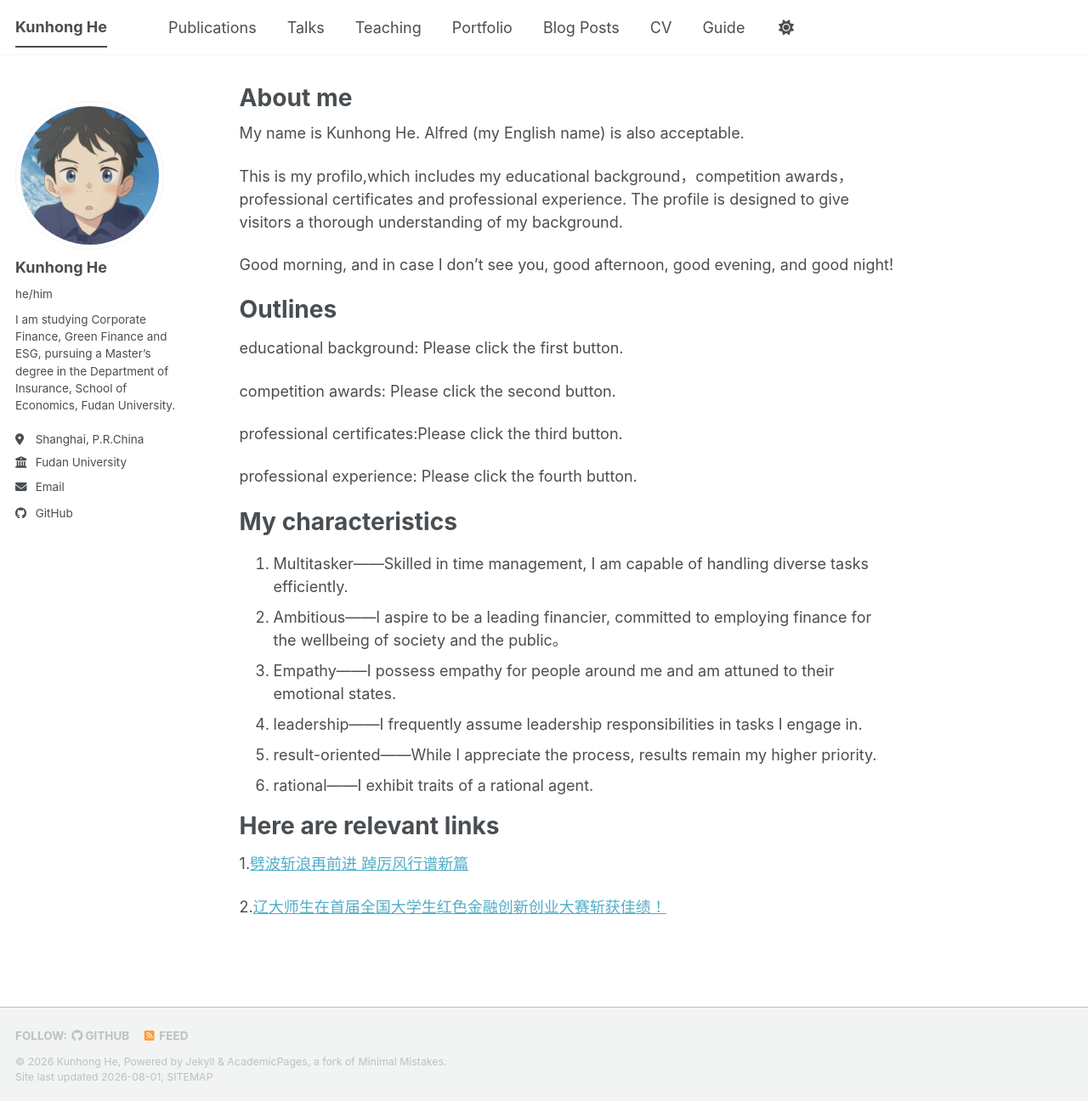
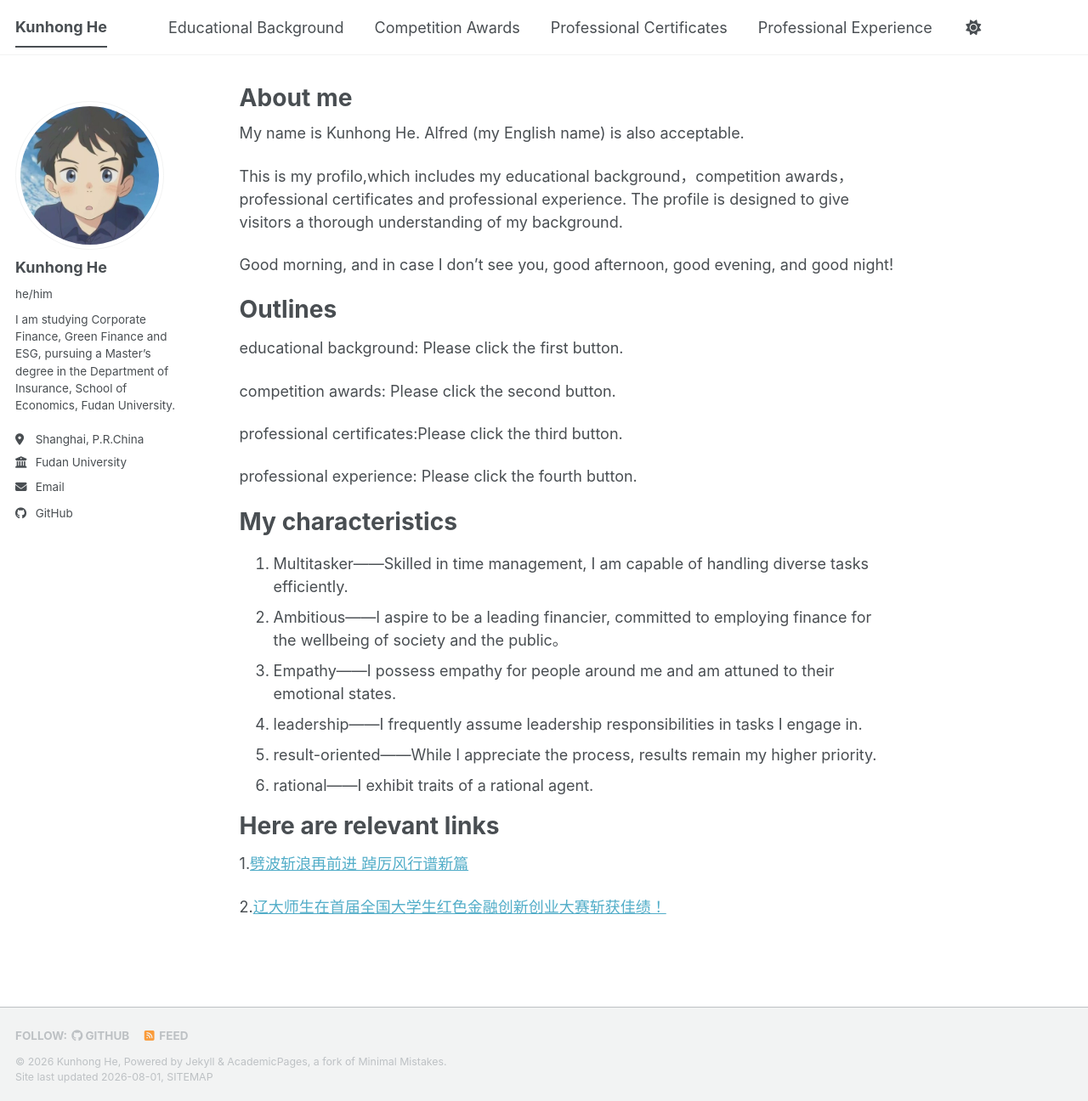
Before and after one commit to Alfred-meijiu/Alfred-meijiu.github.io, a Jekyll site: the page built from _pages/about.md, in a window 1280 px wide and 1296 px high. Shown: the whole window at 85% size. Built offline with Jekyll 4.4.1, drawn with Linux system fonts in a browser that asks for light colours; a style sheet for code colours, icons or effects is not loaded.

Commit message:
Update navigation.yml

```diff
--- a/_data/navigation.yml
+++ b/_data/navigation.yml
@@ -8,26 +8,14 @@
 #      Markdown formatted page while the second is generated using JSON.
 
 main:
-  - title: "Publications"
-    url: /publications/
+  - title: "Educational Background"
+    url: /Educational Background/
 
-  - title: "Talks"
-    url: /talks/
+  - title: "Competition Awards"
+    url: /Competition Awards/
 
-  - title: "Teaching"
-    url: /teaching/
+  - title: "Professional Certificates"
+    url: /Professional Certificates/
 
-  - title: "Portfolio"
-    url: /portfolio/
-
-  - title: "Blog Posts"
-    url: /year-archive/
-
-  - title: "CV"
-    url: /cv/
-
-  # - title: "CV"
-  #   url: /cv-json/
-
-  - title: "Guide"
-    url: /markdown/
+  - title: "Professional Experience"
+    url: /Professional Experience/
```
